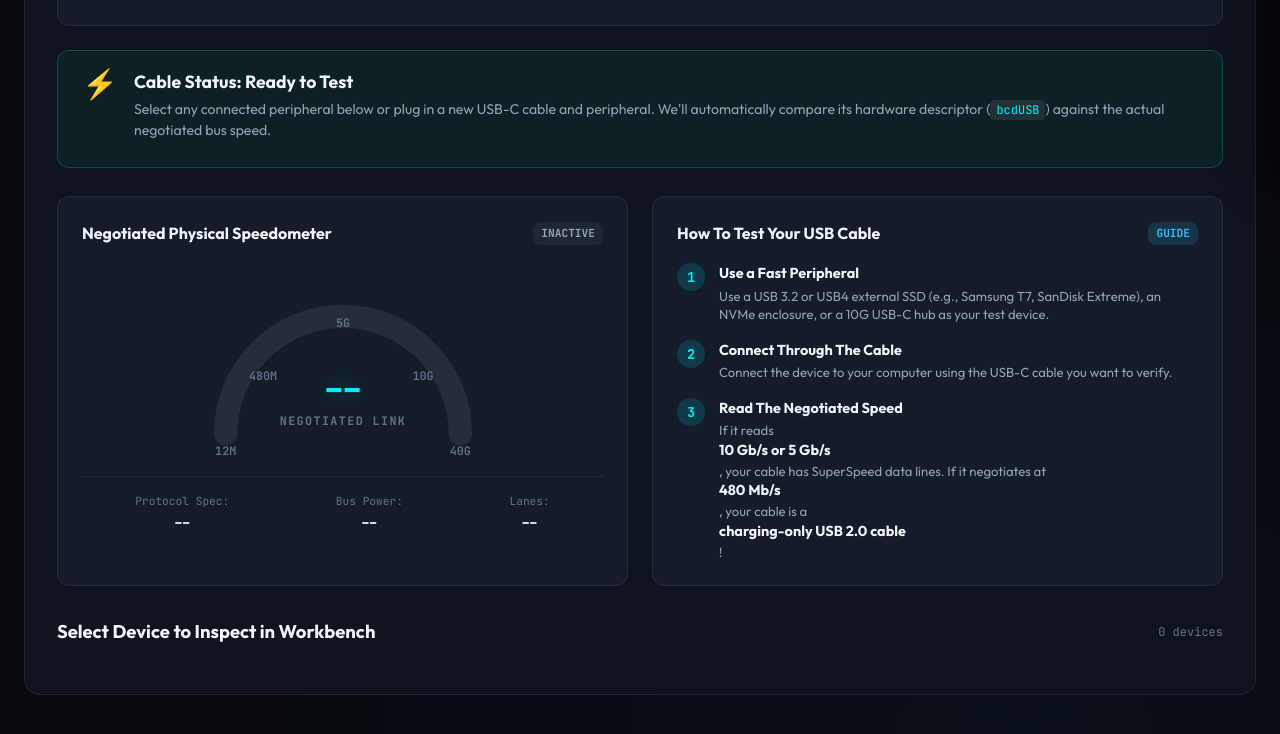
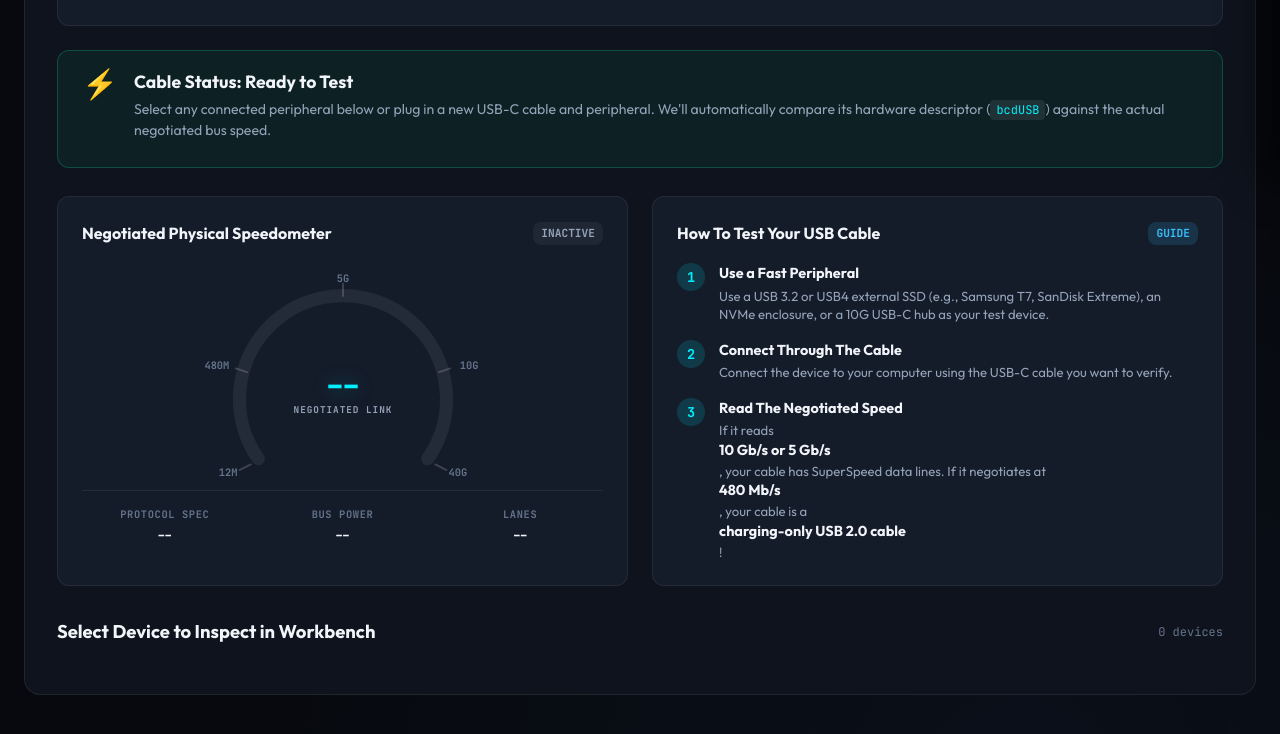
Before and after one commit to rco-Tech/linkspeed-PRO, a website: page public/index.html in a window 1280 px wide. Shown: the part 620-1354 px from the top of the page. Drawn offline with Linux system fonts and the light colour scheme; no server answers.

Commit message:
fix(ui): redesign physical speedometer gauge layout to eliminate text and tick overlap

```diff
--- a/public/app.js
+++ b/public/app.js
@@ -637,8 +637,8 @@
     el.visDeviceSpec.textContent = `Descriptor Spec: USB ${dev.version || '2.0'}`;
     el.visDeviceIcon.textContent = getDeviceEmoji(dev);
 
-    // Speedometer Gauge Arc (total length = 346)
-    // 0 Mb -> offset 346, 40000 Mb -> offset 0
+    // Speedometer Gauge Arc (total length = 480)
+    // 0 Mb -> offset 480, 40000 Mb -> offset 0
     let fillRatio = 0.05;
     if (speedInfo.numericMb >= 40000) fillRatio = 1.0;
     else if (speedInfo.numericMb >= 20000) fillRatio = 0.85;
@@ -647,15 +647,16 @@
     else if (speedInfo.numericMb >= 480) fillRatio = 0.25;
     else if (speedInfo.numericMb >= 12) fillRatio = 0.10;
 
-    const targetOffset = 346 - (346 * fillRatio);
+    const targetOffset = 480 - (480 * fillRatio);
     el.gaugeMeterPath.style.strokeDashoffset = targetOffset;
     el.gaugeDigitalVal.textContent = speedInfo.label;
     el.gaugeDigitalVal.style.fill = getTierColor(speedInfo.tier);
-    el.gaugeDigitalUnit.textContent = speedInfo.fullLabel.toUpperCase();
+    el.gaugeDigitalUnit.textContent = getTierSubLabel(speedInfo);
     el.gaugeTierTag.textContent = speedInfo.tier.toUpperCase();
     el.gaugeTierTag.style.color = getTierColor(speedInfo.tier);
 
-    el.gaugeSpecVal.textContent = dev.version ? `USB ${dev.version}` : '--';
+    const specText = dev.version ? (dev.version.startsWith('USB') ? dev.version : `USB ${dev.version}`) : '--';
+    el.gaugeSpecVal.textContent = specText;
     el.gaugePowerVal.textContent = dev.maxPower || 'Bus Powered';
     el.gaugeLanesVal.textContent = `${dev.rxLanes || 1}x Rx / ${dev.txLanes || 1}x Tx`;
 
@@ -1052,6 +1053,20 @@
     return s.charAt(0).toUpperCase() + s.slice(1);
   }
 
+  function getTierSubLabel(speedInfo) {
+    if (!speedInfo) return 'NEGOTIATED LINK';
+    switch (speedInfo.tier) {
+      case 'usb4': return 'USB4 / THUNDERBOLT 4';
+      case 'ss20': return 'USB 3.2 GEN 2X2';
+      case 'ss10': return 'USB 3.2 GEN 2 (10G)';
+      case 'ss5':  return 'USB 3.2 GEN 1 (5G)';
+      case 'hs480': return 'USB 2.0 (HIGH-SPEED)';
+      case 'fs12': return 'USB 1.1 (FULL-SPEED)';
+      case 'ls1':  return 'USB 1.0 (LOW-SPEED)';
+      default: return 'NEGOTIATED LINK';
+    }
+  }
+
   function getTierColor(tier) {
     switch (tier) {
       case 'usb4': return 'var(--c-usb4)';
--- a/public/index.html
+++ b/public/index.html
@@ -235,41 +235,75 @@
               <span class="card-tag" id="gaugeTierTag">INACTIVE</span>
             </div>
             <div class="gauge-container">
-              <svg class="speedometer-svg" viewBox="0 0 300 190">
-                <!-- Background track -->
-                <path d="M 40 160 A 110 110 0 0 1 260 160" fill="none" stroke="rgba(255,255,255,0.08)" stroke-width="22" stroke-linecap="round"/>
-                <!-- Colored active path -->
-                <path id="gaugeMeterPath" d="M 40 160 A 110 110 0 0 1 260 160" fill="none" stroke="url(#gaugeGrad)" stroke-width="22" stroke-linecap="round" stroke-dasharray="346" stroke-dashoffset="346"/>
-                <!-- Ticks -->
-                <text x="40" y="180" class="gauge-tick-label">12M</text>
-                <text x="75" y="110" class="gauge-tick-label">480M</text>
-                <text x="150" y="60" class="gauge-tick-label">5G</text>
-                <text x="225" y="110" class="gauge-tick-label">10G</text>
-                <text x="260" y="180" class="gauge-tick-label">40G</text>
-                <!-- Central digital readout -->
-                <text x="150" y="130" class="gauge-digital-val" id="gaugeDigitalVal">--</text>
-                <text x="150" y="152" class="gauge-digital-unit" id="gaugeDigitalUnit">NEGOTIATED LINK</text>
+              <svg class="speedometer-svg" viewBox="0 0 340 230">
                 <defs>
-                  <linearGradient id="gaugeGrad" x1="0%" y1="0%" x2="100%" y2="0%">
-                    <stop offset="0%" stop-color="#3b82f6"/>
-                    <stop offset="35%" stop-color="#10b981"/>
-                    <stop offset="70%" stop-color="#00f0ff"/>
-                    <stop offset="100%" stop-color="#a855f7"/>
+                  <linearGradient id="gaugeGrad" x1="0%" y1="100%" x2="100%" y2="0%">
+                    <stop offset="0%" stop-color="#2563eb"/>
+                    <stop offset="35%" stop-color="#00f0ff"/>
+                    <stop offset="75%" stop-color="#10b981"/>
+                    <stop offset="100%" stop-color="#4ade80"/>
                   </linearGradient>
+                  <filter id="arcGlow" x="-20%" y="-20%" width="140%" height="140%">
+                    <feGaussianBlur stdDeviation="3" result="blur"/>
+                    <feMerge>
+                      <feMergeNode in="blur"/>
+                      <feMergeNode in="SourceGraphic"/>
+                    </feMerge>
+                  </filter>
                 </defs>
+
+                <!-- Inactive background track (Radius 110, Center 170, 145) -->
+                <path d="M 80 208 A 110 110 0 1 1 260 208"
+                      fill="none"
+                      stroke="rgba(255,255,255,0.07)"
+                      stroke-width="14"
+                      stroke-linecap="round"/>
+
+                <!-- Active colored path -->
+                <path id="gaugeMeterPath"
+                      d="M 80 208 A 110 110 0 1 1 260 208"
+                      fill="none"
+                      stroke="url(#gaugeGrad)"
+                      stroke-width="14"
+                      stroke-linecap="round"
+                      stroke-dasharray="480"
+                      stroke-dashoffset="480"
+                      filter="url(#arcGlow)"/>
+
+                <!-- Radial Tick Lines (Outside the arc) -->
+                <g stroke="rgba(255,255,255,0.18)" stroke-width="2" stroke-linecap="round">
+                  <line x1="72" y1="214" x2="60" y2="220"/>
+                  <line x1="68" y1="116" x2="56" y2="112"/>
+                  <line x1="170" y1="35" x2="170" y2="22"/>
+                  <line x1="272" y1="116" x2="284" y2="112"/>
+                  <line x1="268" y1="214" x2="280" y2="220"/>
+                </g>
+
+                <!-- Tick Labels (Positioned comfortably OUTSIDE the arc to avoid collisions) -->
+                <text x="48" y="222" class="gauge-tick-label">12M</text>
+                <text x="36" y="108" class="gauge-tick-label">480M</text>
+                <text x="170" y="16" class="gauge-tick-label">5G</text>
+                <text x="304" y="108" class="gauge-tick-label">10G</text>
+                <text x="292" y="222" class="gauge-tick-label">40G</text>
+
+                <!-- Central Digital Readout (Unobstructed in center) -->
+                <text x="170" y="130" class="gauge-digital-val" id="gaugeDigitalVal">--</text>
+                <text x="170" y="156" class="gauge-digital-unit" id="gaugeDigitalUnit">NEGOTIATED LINK</text>
               </svg>
             </div>
+
+            <!-- Stats Row: 3 cleanly separated grid columns -->
             <div class="gauge-stats-row">
               <div class="g-stat">
-                <span class="g-label">Protocol Spec:</span>
+                <span class="g-label">PROTOCOL SPEC</span>
                 <strong class="g-val" id="gaugeSpecVal">--</strong>
               </div>
               <div class="g-stat">
-                <span class="g-label">Bus Power:</span>
+                <span class="g-label">BUS POWER</span>
                 <strong class="g-val" id="gaugePowerVal">--</strong>
               </div>
               <div class="g-stat">
-                <span class="g-label">Lanes:</span>
+                <span class="g-label">LANES</span>
                 <strong class="g-val" id="gaugeLanesVal">--</strong>
               </div>
             </div>
--- a/public/styles.css
+++ b/public/styles.css
@@ -727,20 +727,22 @@ body {
   justify-content: center;
   align-items: center;
   position: relative;
-  margin: 10px 0;
+  margin: 6px 0;
 }
 
 .speedometer-svg {
   width: 100%;
   max-width: 320px;
+  overflow: visible;
 }
 
 .gauge-tick-label {
   font-size: 11px;
   font-family: var(--font-mono);
-  font-weight: 600;
+  font-weight: 700;
   fill: var(--text-muted);
   text-anchor: middle;
+  dominant-baseline: central;
 }
 
 .gauge-digital-val {
@@ -749,16 +751,18 @@ body {
   font-family: var(--font-mono);
   fill: var(--c-usb4);
   text-anchor: middle;
+  dominant-baseline: central;
   filter: drop-shadow(0 0 10px var(--c-usb4-glow));
 }
 
 .gauge-digital-unit {
-  font-size: 11px;
-  font-weight: 700;
-  letter-spacing: 0.12em;
-  font-family: var(--font-mono);
-  fill: var(--text-muted);
+  font-size: 10px;
+  font-weight: 700;
+  letter-spacing: 0.1em;
+  font-family: var(--font-mono);
+  fill: var(--text-secondary);
   text-anchor: middle;
+  dominant-baseline: central;
 }
 
 #gaugeMeterPath {
@@ -766,8 +770,9 @@ body {
 }
 
 .gauge-stats-row {
-  display: flex;
-  justify-content: space-around;
+  display: grid;
+  grid-template-columns: repeat(3, 1fr);
+  gap: 12px;
   border-top: 1px solid var(--border-subtle);
   padding-top: 16px;
   margin-top: 10px;
@@ -777,19 +782,26 @@ body {
   display: flex;
   flex-direction: column;
   align-items: center;
-  gap: 2px;
+  text-align: center;
+  gap: 4px;
+  min-width: 0;
 }
 
 .g-label {
-  font-size: 0.7rem;
+  font-size: 0.65rem;
   color: var(--text-muted);
   font-family: var(--font-mono);
+  font-weight: 700;
+  letter-spacing: 0.06em;
+  white-space: nowrap;
 }
 
 .g-val {
-  font-size: 0.95rem;
-  font-family: var(--font-mono);
-  color: var(--text-primary);
+  font-size: 0.85rem;
+  font-family: var(--font-mono);
+  color: var(--text-primary);
+  line-height: 1.35;
+  word-break: break-word;
 }
 
 /* Guide Card Steps */
```
